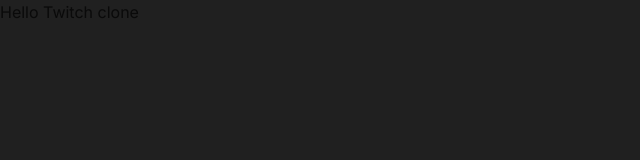
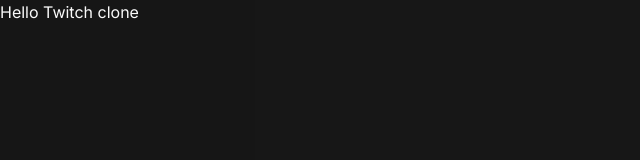
Before and after one commit to code-haseeb/twitch-clone, a Next.js app: page / in a window 1280 px wide. Shown: the top 160 px of the page, without its empty margins (0-640 px from the left). Built offline with nearby package versions, Linux system fonts and the light colour scheme.

Commit message:
modifying root layout

```diff
--- a/app/layout.tsx
+++ b/app/layout.tsx
@@ -1,13 +1,16 @@
 import { ClerkProvider } from '@clerk/nextjs'
-import { dark } from "@clerk/themes"
+import { dark } from '@clerk/themes'
 import type { Metadata } from 'next'
 import { Inter } from 'next/font/google'
+import { Toaster } from 'sonner';
 import './globals.css'
+
+import { ThemeProvider } from '@/components/theme-provider'
 
 const inter = Inter({ subsets: ['latin'] })
 
 export const metadata: Metadata = {
-  title: 'Twitch Clone - nextjs',
+  title: 'Create Next App',
   description: 'Generated by create next app',
 }
 
@@ -17,11 +20,19 @@ export default function RootLayout({
   children: React.ReactNode
 }) {
   return (
-    <ClerkProvider appearance={{baseTheme:dark}}>
-
-    <html lang="en">
-      <body className={inter.className}>{children}</body>
-    </html>
+    <ClerkProvider appearance={{ baseTheme: dark }}>
+      <html lang="en">
+        <body className={inter.className}>
+          <ThemeProvider
+            attribute="class"
+            forcedTheme="dark"
+            storageKey="gamehub-theme"
+          >
+            <Toaster theme="light" position="bottom-center" />
+            {children}
+          </ThemeProvider>
+        </body>
+      </html>
     </ClerkProvider>
   )
 }
--- a/package.json
+++ b/package.json
@@ -24,6 +24,7 @@
     "next-themes": "^0.2.1",
     "react": "^18",
     "react-dom": "^18",
+    "sonner": "^1.2.4",
     "tailwind-merge": "^2.1.0",
     "tailwindcss-animate": "^1.0.7"
   },
```
Also changed, not shown: 1 other file (tests, documents, lock files or other folders).
